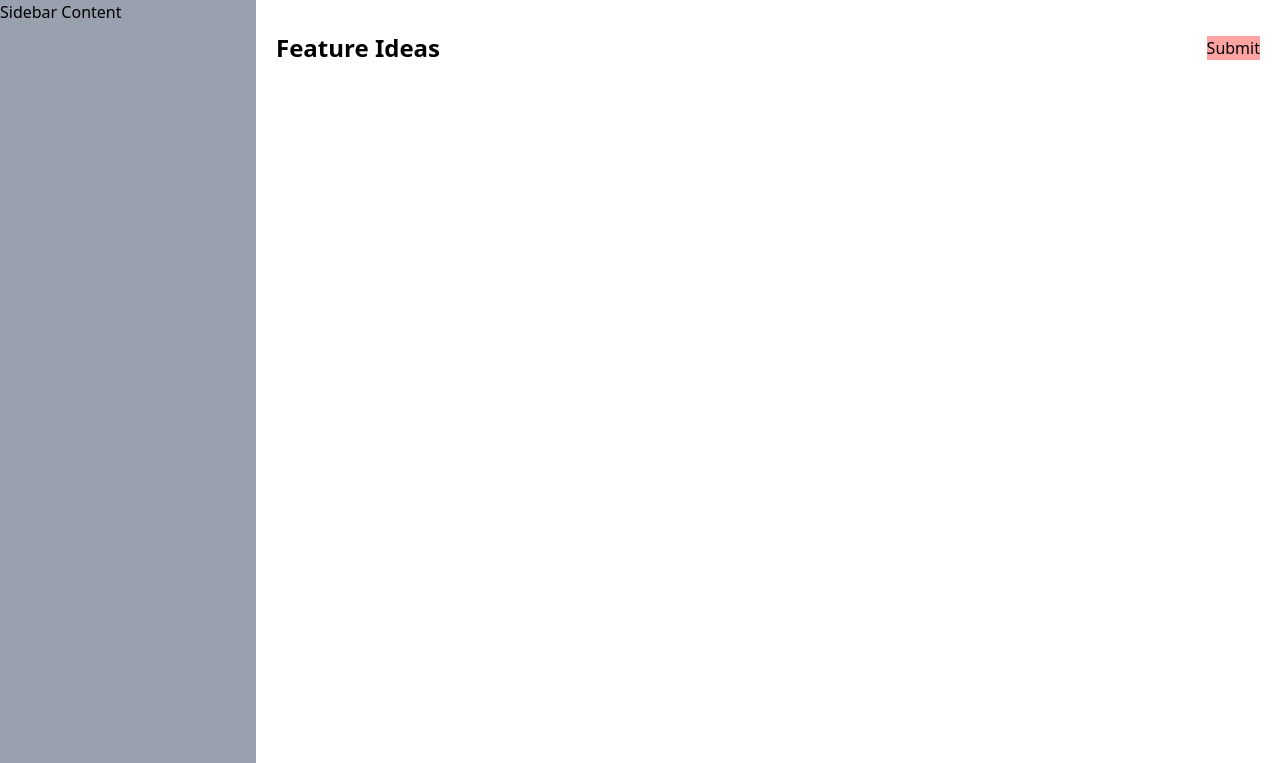
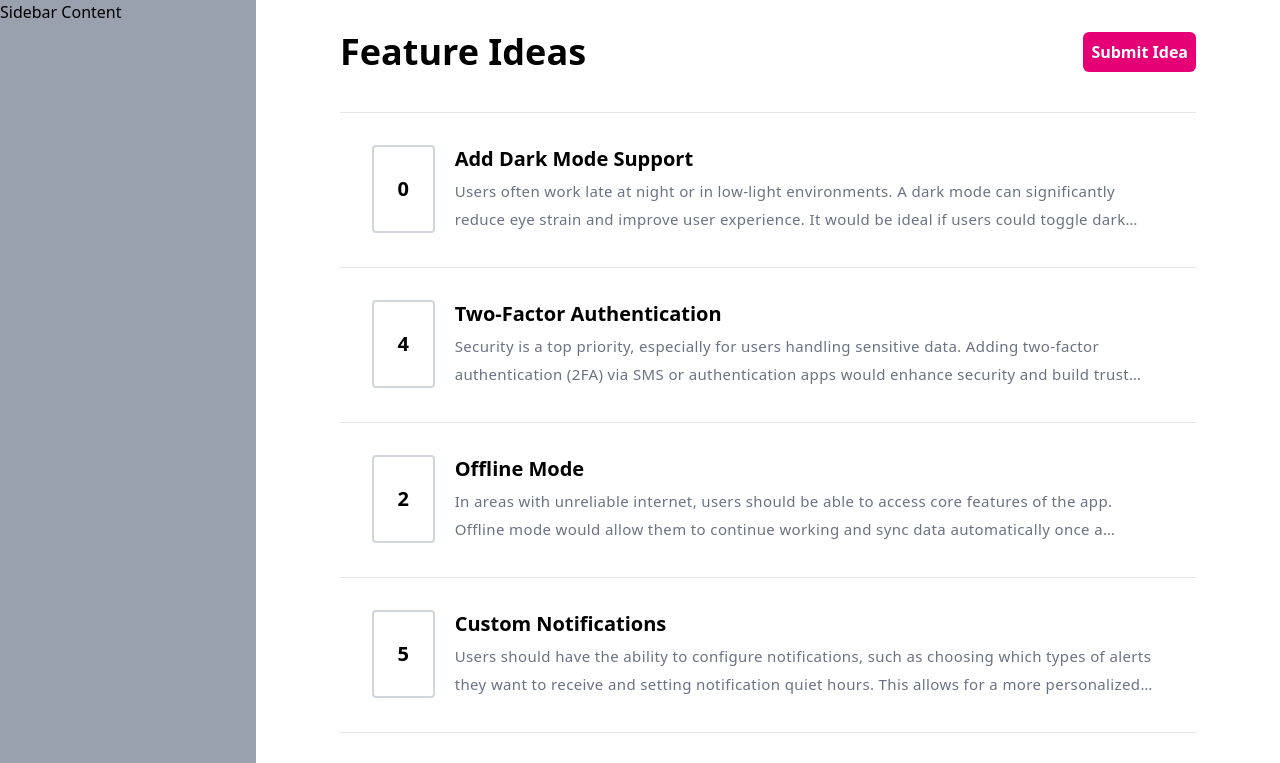
Before and after one commit to Juvaina/Ventura, a React (Vite) app: page / in a window 1280 px wide. Shown: the top 763 px of the page. Built offline with nearby package versions, Linux system fonts and the light colour scheme.

Commit message:
create feature list component

```diff
--- a/src/components/FeatureCard.tsx
+++ b/src/components/FeatureCard.tsx
@@ -1,11 +1,17 @@
+import FeatureList from './FeatureList';
+
 const FeatureCard = () => {
   return (
-    <div className='flex py-5 md:py-8 mx-auto flex-col min-w-0 w-5xl'>
+    <div className='flex py-5 md:py-8 mx-auto flex-col min-w-0 w-4xl'>
       <div className='flex flex-col w-full px-5'>
-        <div className='flex gap-5 items-center justify-between'>
-          <h1 className='text-2xl font-semibold'>Feature Ideas</h1>
-          <button className='bg-red-300'>Submit</button>
+        <div className='flex gap-5 items-center justify-between mb-10'>
+          <h1 className='text-4xl font-bold'>Feature Ideas</h1>
+          <button className='bg-pink-600 p-2 rounded-md px-2 text-white font-semibold hover:bg-pink-500 cursor-pointer'>
+            Submit Idea
+          </button>
         </div>
+
+        <FeatureList />
       </div>
     </div>
   );
--- /dev/null
+++ b/src/components/FeatureList.tsx
@@ -0,0 +1,28 @@
+import featureData from '../data/featureRequests.json';
+import type { FeatureRequest } from '../models/FeatureRequest';
+
+export const FeatureList = () => {
+  return (
+    <div className='flex flex-col gap-0.5'>
+      {featureData.map((feature: FeatureRequest, index: number) => (
+        <div
+          className='flex gap-5 p-8 border-gray-200 border-t hover:bg-gray-100/50 cursor-pointer'
+          key={index}
+        >
+          <div className='flex items-center justify-centerbox-border place-content-center border-2 p-4 rounded border-gray-300 basis-[8%] font-semibold text-xl'>
+            {feature.count}
+          </div>
+
+          <div className='basis-[92%] flex flex-col justify-start gap-1'>
+            <h2 className='font-semibold text-xl'>{feature.title}</h2>
+            <p className='text-gray-500 text-[15px] tracking-wide text-base/7 line-clamp-2'>
+              {feature.description}
+            </p>
+          </div>
+        </div>
+      ))}
+    </div>
+  );
+};
+
+export default FeatureList;
--- /dev/null
+++ b/src/data/featureRequests.json
@@ -0,0 +1,102 @@
+[
+  {
+    "title": "Add Dark Mode Support",
+    "description": "Users often work late at night or in low-light environments. A dark mode can significantly reduce eye strain and improve user experience. It would be ideal if users could toggle dark mode on/off and have the setting persist across sessions.",
+    "count": 0,
+    "name": "Jane Doe",
+    "email": "jane.doe@example.com",
+    "date": "2025-05-28T14:32:00",
+    "topic": "Styling",
+    "status": "Under Review"
+  },
+  {
+    "title": "Two-Factor Authentication",
+    "description": "Security is a top priority, especially for users handling sensitive data. Adding two-factor authentication (2FA) via SMS or authentication apps would enhance security and build trust with users who expect modern safety features.",
+    "count": 4,
+    "name": "John Smith",
+    "email": "john.smith@example.com",
+    "date": "2025-05-27T09:15:00",
+    "topic": "Improvement",
+    "status": "Planned"
+  },
+  {
+    "title": "Offline Mode",
+    "description": "In areas with unreliable internet, users should be able to access core features of the app. Offline mode would allow them to continue working and sync data automatically once a connection is restored.",
+    "count": 2,
+    "name": "Alice Nguyen",
+    "email": "alice.nguyen@example.com",
+    "date": "2025-05-25T17:48:00",
+    "topic": "New feature",
+    "status": "In Progress"
+  },
+  {
+    "title": "Custom Notifications",
+    "description": "Users should have the ability to configure notifications, such as choosing which types of alerts they want to receive and setting notification quiet hours. This allows for a more personalized and less intrusive experience.",
+    "count": 5,
+    "name": "Carlos Rivera",
+    "email": "carlos.rivera@example.com",
+    "date": "2025-05-24T11:05:00",
+    "topic": "Improvement",
+    "status": "Backlog"
+  },
+  {
+    "title": "Multi-language Support",
+    "description": "Expanding to a global user base requires multi-language support. Initially targeting Spanish, French, and German would cover many users. The UI text, help content, and notifications should be translatable.",
+    "count": 0,
+    "name": "Emma Müller",
+    "email": "emma.muller@example.com",
+    "date": "2025-05-23T13:20:00",
+    "topic": "New feature",
+    "status": "Planned"
+  },
+  {
+    "title": "Export Data to CSV",
+    "description": "Many users need to analyze their data externally or share it with stakeholders. Providing an export-to-CSV function would be useful for reports, backups, or integrations with other tools.",
+    "count": 3,
+    "name": "Liam O'Connor",
+    "email": "liam.oconnor@example.com",
+    "date": "2025-05-22T10:00:00",
+    "topic": "Improvement",
+    "status": "Completed"
+  },
+  {
+    "title": "Integration with Google Calendar",
+    "description": "Syncing with Google Calendar allows users to view and manage events in one place. This would streamline planning, avoid scheduling conflicts, and help teams coordinate better.",
+    "count": 6,
+    "name": "Sophia Lee",
+    "email": "sophia.lee@example.com",
+    "date": "2025-05-20T08:45:00",
+    "topic": "New feature",
+    "status": "In Progress"
+  },
+  {
+    "title": "Bulk Edit Feature",
+    "description": "Managing large sets of data can be time-consuming. A bulk edit tool would let users select multiple items and apply changes at once—such as assigning tags, changing statuses, or deleting entries.",
+    "count": 1,
+    "name": "Noah Johnson",
+    "email": "noah.johnson@example.com",
+    "date": "2025-05-19T16:30:00",
+    "topic": "Improvement",
+    "status": "Under Review"
+  },
+  {
+    "title": "Drag and Drop Interface",
+    "description": "A drag-and-drop interface would enhance user experience by allowing users to reorder tasks, move items between sections, or organize workflows visually without needing to use buttons or menus.",
+    "count": 7,
+    "name": "Olivia Brown",
+    "email": "olivia.brown@example.com",
+    "date": "2025-05-18T12:10:00",
+    "topic": "Styling",
+    "status": "Planned"
+  },
+  {
+    "title": "Form Validation Bug",
+    "description": "There is a bug in the form validation where the submit button stays disabled even when all fields are correctly filled out. This issue is blocking users from completing forms and needs urgent attention.",
+    "count": 9,
+    "name": "William Zhang",
+    "email": "william.zhang@example.com",
+    "date": "2025-05-17T15:22:00",
+    "topic": "Bug Report",
+    "status": "Backlog"
+  }
+]
--- /dev/null
+++ b/src/models/FeatureRequest.ts
@@ -0,0 +1,10 @@
+export  interface FeatureRequest {
+  title: string;
+  description: string;
+  count?: number;
+  name?: string;
+  email?: string;
+  date: string;
+  topic: 'Improvement' | 'New feature' | 'Styling' | 'Bug Report'|string;
+  status?: string;
+}
```
